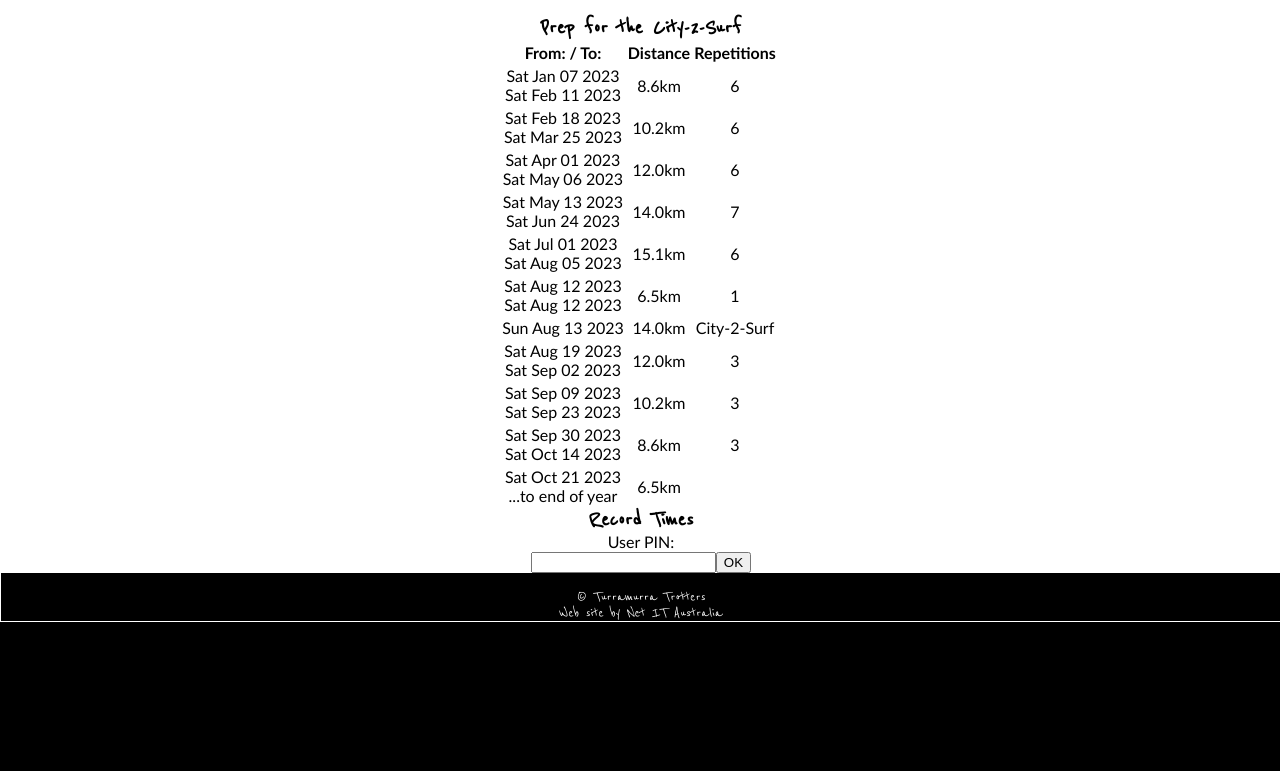
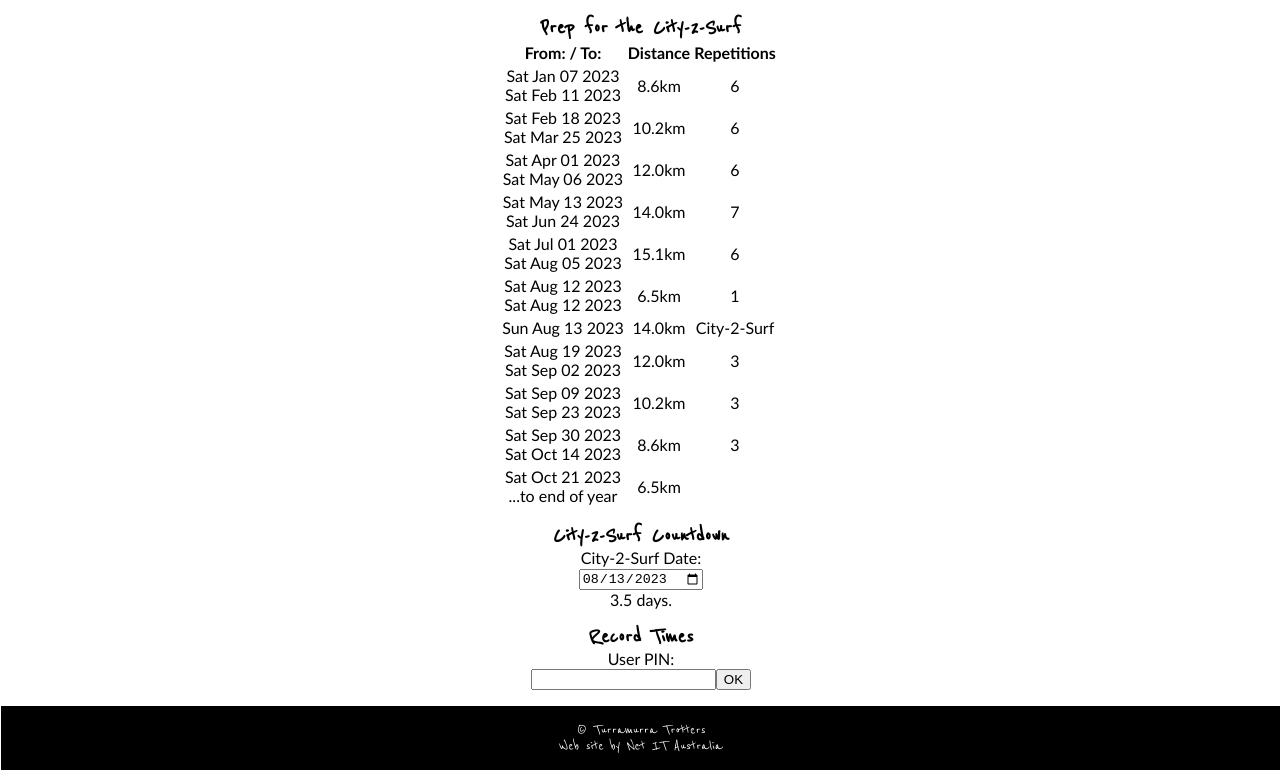
Before and after one commit to net-it-aus/tt, a plain HTML site: page index.html in a window 1280 px wide. Shown: the part 74-845 px from the top of the page. Before the commit the page ends 800 px from the top, so only its background shows below. Drawn offline with nearby package versions, Linux system fonts and the light colour scheme.

Commit message:
DOM load problem solved

```diff
--- a/css/tt.css
+++ b/css/tt.css
@@ -1,6 +1,7 @@
 /* collapse all     Ctrl + k + 0 */
 /* expand all       Ctrl + k + j */
 /* word wrap toggle Alt + z */
+
 body{
     background-color: black;
     border: 1px solid white;
@@ -203,6 +204,10 @@
     .run-stats:hover{
         /* background-color: aqua; */
     }
+    .city-2-surf-countdown{
+        font-family: 'Trebuchet MS', 'Lucida Sans Unicode', 'Lucida Grande', 'Lucida Sans', Arial, sans-serif;
+        text-align: center;
+    }
     @media screen and (min-width: 900px) {
     article {
         padding: 1rem 3rem;
--- a/index.html
+++ b/index.html
@@ -37,6 +37,14 @@
     <main>
         <div id="mainElement">
             <div id="weeklySchedule" class="weekly-schedule"></div>
+            <br>
+            <div class="beanie-heading"><h2>City-2-Surf Countdown</h2></div>
+            <div id="city2surfCountdown" class="city-2-surf-countdown">
+                <label for="futureDate">City-2-Surf Date:</label><br>
+                <input type="date" id="futureDate" onchange="countToFutureDate()" name="futureDate"><br>
+                <div id="daysCount">sgfsd augsdi</div>
+            </div>
+            <br>
             <div class="beanie-heading"><h2>Record Times</h2></div>
             <div id="recordTimes" class="record-times">
 
@@ -88,12 +96,14 @@
                 <br><button onclick="emailTimesIn()" id="emailTimesHistoryButton" class="email-times-history-button">email times in</button><br>
                 <br><button onclick="eraseHistory()" id="eraseTimesHistoryButton" class="erase-times-history-button">erase times history</button><br>
             </div>
+            <br>
         </div>
     </main>
     <footer>
         <br>
         <div>&copy Turramurra Trotters</div>
         <div>Web site by Net IT Australia</div>
+        <br>
     </footer>
 
     <script>
--- a/js/tt.js
+++ b/js/tt.js
@@ -1,3 +1,26 @@
+// <!-- collapse all     Ctrl + k + 0 -->
+// <!-- expand all       Ctrl + k + j -->
+// <!-- word wrap toggle Alt + z -->
+
+// if(document.readyState === "complete") {
+//     // Fully loaded!
+// }
+// else if(document.readyState === "interactive") {
+//     // DOM ready! Images, frames, and other subresources are still downloading.
+// }
+// else {
+//     // Loading still in progress.
+//     // To wait for it to complete, add "DOMContentLoaded" or "load" listeners.
+
+//     window.addEventListener("DOMContentLoaded", () => {
+//         // DOM ready! Images, frames, and other subresources are still downloading.
+//     });
+
+//     window.addEventListener("load", () => {
+//         // Fully loaded!
+//     });
+// }
+
 // console.log(window.innerWidth);
 // console.log(window.innerHeight);
 // document.getElementById("bodyElement").innerText = window.innerWidth + " x " + window.innerHeight;
@@ -36,6 +59,47 @@
     console.log(vHTML);
 }
 
+function getFutureDate(){
+    var myDate = new Date();
+    var myYear = myDate.getFullYear();
+    var myFutureDate = new Date(myYear*1,7,1); /* 1 Jan yyyy*/
+    var myTestDate = myFutureDate;
+    var myCount = 0;
+    var myMonth = 0;
+    for (i=0;i<27;i++){
+        myTestDate = new Date(myYear*1,7,i+1) /* i starts at 0 */
+        // console.log(myTestDate);
+        if (myTestDate.getDay()+1==1){ /* = 0 Sunday */
+            myCount += 1;
+            if (myCount===2){
+                myMonth = ((myTestDate.getMonth()*1)+1);
+                if (myMonth<10){myMonth = "0" + myMonth;}
+                const myFutureDate = myTestDate.getFullYear() + "-" + myMonth + "-" + myTestDate.getDate();
+                // console.log(myFutureDate);
+                return myFutureDate;
+            }
+        }
+    }
+}
+function getDaysToFutureDate(){
+    var myDate = new Date();
+    var myYear = myDate.getFullYear();
+    var myFutureDate = new Date(myYear*1,7,1); /* 1 Jan yyyy*/
+    var myTestDate = myFutureDate;
+    var myCount = 0;
+    var myDays = 0;
+    for (i=0;i<27;i++){
+        myTestDate = new Date(myYear*1,7,i+1) /* i starts at 0 */
+        // console.log(myTestDate);
+        if (myTestDate.getDay()+1==1){ /* = 0 Sunday */
+            myCount += 1;
+            if (myCount===2){
+                myDays = ((myTestDate - myDate)/(24*60*60*1000)).toFixed(1);
+                return myDays;
+            }
+        }
+    }
+}
 function getFirstSaturdayDate(){
     var myDate = new Date();
     var myYear = myDate.getFullYear();
@@ -514,4 +578,18 @@
 document.getElementById("runStats").addEventListener("mouseover",calcStats());
 document.getElementById("runStats").addEventListener("touchstart",calcStats());
 
-// DON'T FORGET TO DATA VALIDATE FOR ","
+// console.log(getFutureDate());
+var daysToFutureDate = 0;
+var baseDate = new Date();
+// console.log(baseDate);
+daysToFutureDate = document.getElementById("futureDate").value - baseDate;
+document.getElementById("daysCount").innerHTML = getDaysToFutureDate() + " days.";
+
+window.addEventListener("load", () => {
+    // Fully loaded!
+    document.getElementById("futureDate").value = getFutureDate();
+});
+
+
+
+// DON'T FORGET TO DATA VALIDATE FOR ","5
```
